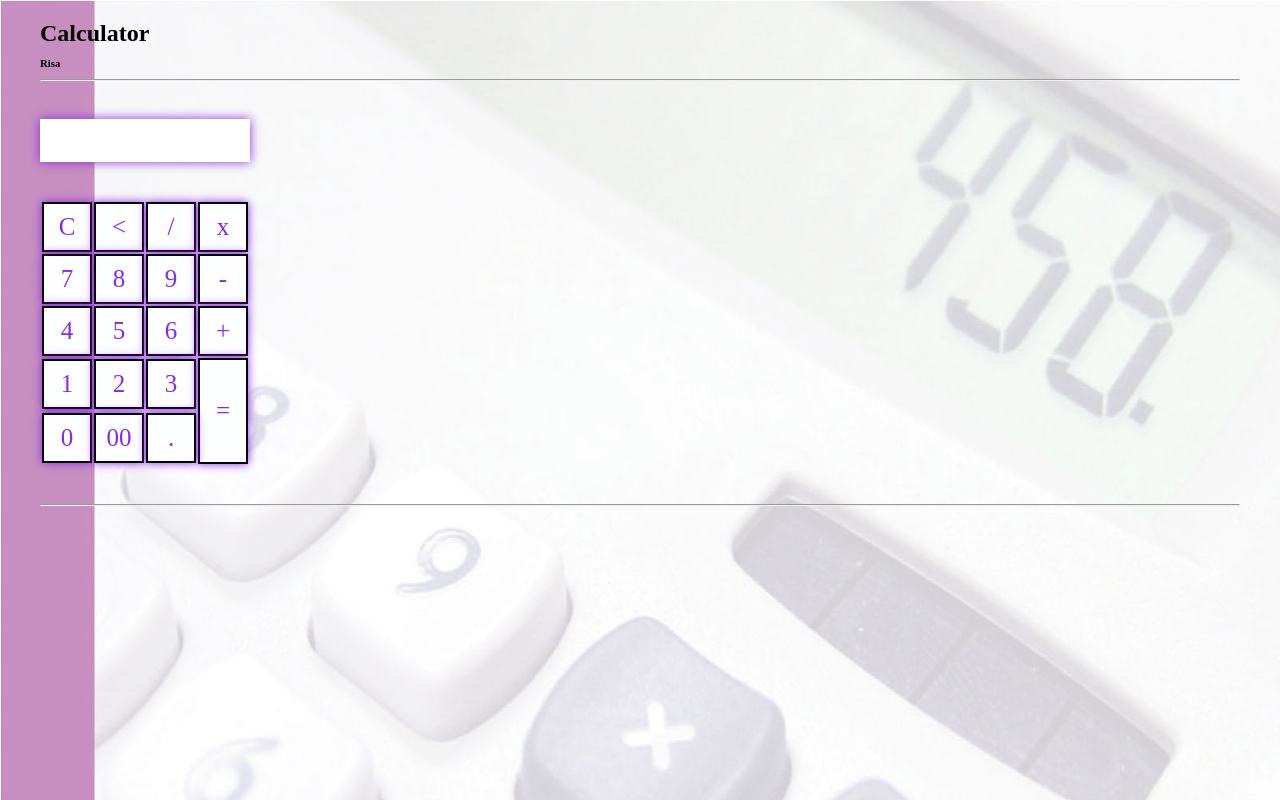
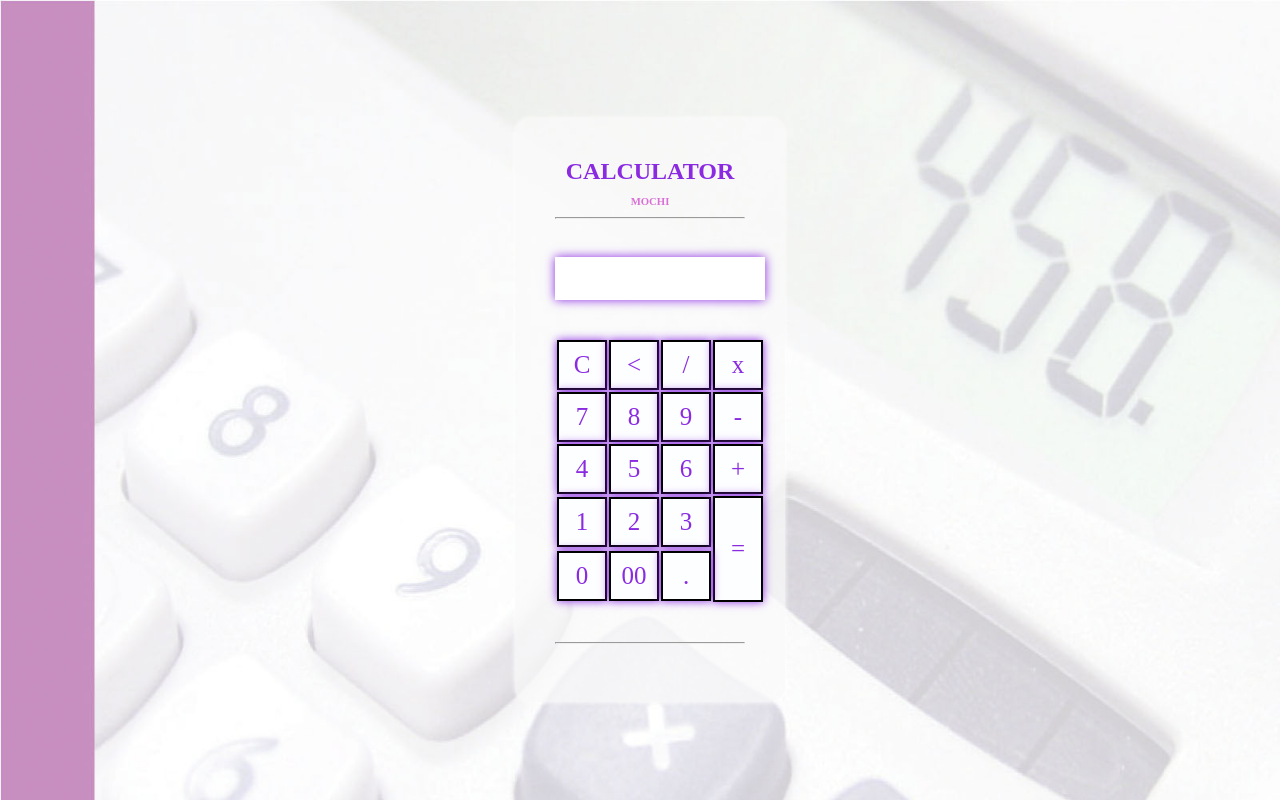
Before and after one commit to MochiEx/tesdoang, a plain HTML site: page index.html in a window 1280 px wide. Drawn offline with Linux system fonts and the light colour scheme.

Commit message:
Update index.html

```diff
--- a/index.html
+++ b/index.html
@@ -80,9 +80,9 @@
 </head>
 
 <body>
-    <div class="risa">
+    <div class="mochi">
         <h2>Calculator</h2>
-        <h6>Risa</h6>
+        <h6>Mochi</h6>
         <hr>
         <br>
         <form name="form">
```
